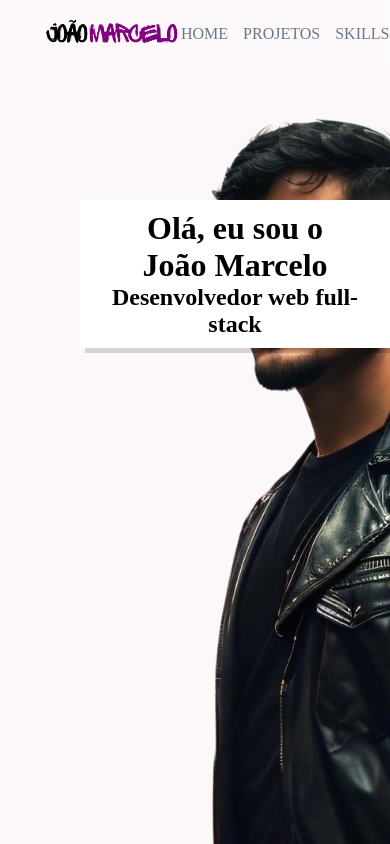
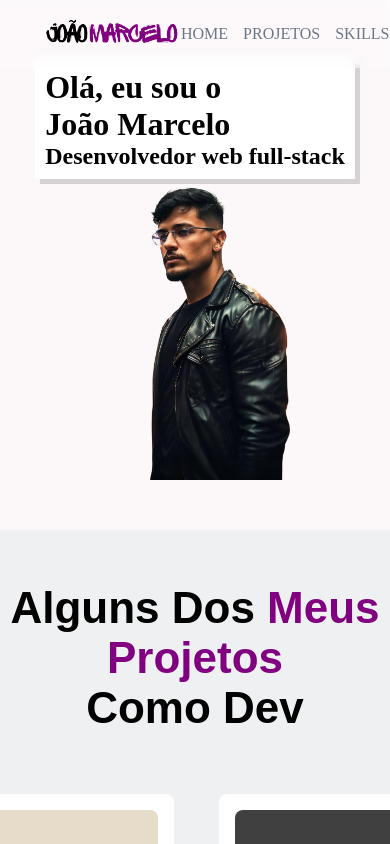
Before and after one commit to JohnnyNWT/my-portfolio, a React (Create React App) app: page / in a window 390 px wide. Shown: the top 844 px of the page. Built offline with nearby package versions, Linux system fonts and the light colour scheme; the HTML template or start-up script is replaced by a standard one.

Commit message:
FEAT: reponsive pag Home

```diff
--- a/src/css/Home.css
+++ b/src/css/Home.css
@@ -1,18 +1,55 @@
 .img-home {
-  width: 676px;
+  width: 40vw;
   position: relative;
   bottom: 50px;
 }
 
 .container-home {
-  width: 100%;
-  height: 100%;
-  text-align: center;
+  /* width: 100vw; */
+  /* height: 100vh; */
+  /* border: 1px solid blue; */
+  display: flex;
+  justify-content: center;
   background-color: #FCF7F8;
 }
 
 .container-info {
   position: absolute;
   top: 200px;
-  left: 80px;
+  left: 100px;
+  height: 120px;
 }
+
+@media (max-width: 1024px) {
+  .container-home {
+    display: flex;
+    align-items: center;
+    justify-content: center;
+    flex-direction: column-reverse;
+  }
+
+  .container-info {
+    position: static;
+    margin-top: 13vw;
+  }
+
+  .img-home {
+    width: 60vw;
+    bottom: 100px;
+  }
+}
+
+@media (max-width: 768px){
+  .container-info {
+    margin-top: 15vw;
+  }
+  .img-home {
+    bottom: 50px;
+  }
+  /* .img-home {
+    width: 60%;
+  } */
+}
+
+@media (max-width: 576px){
+}
```
